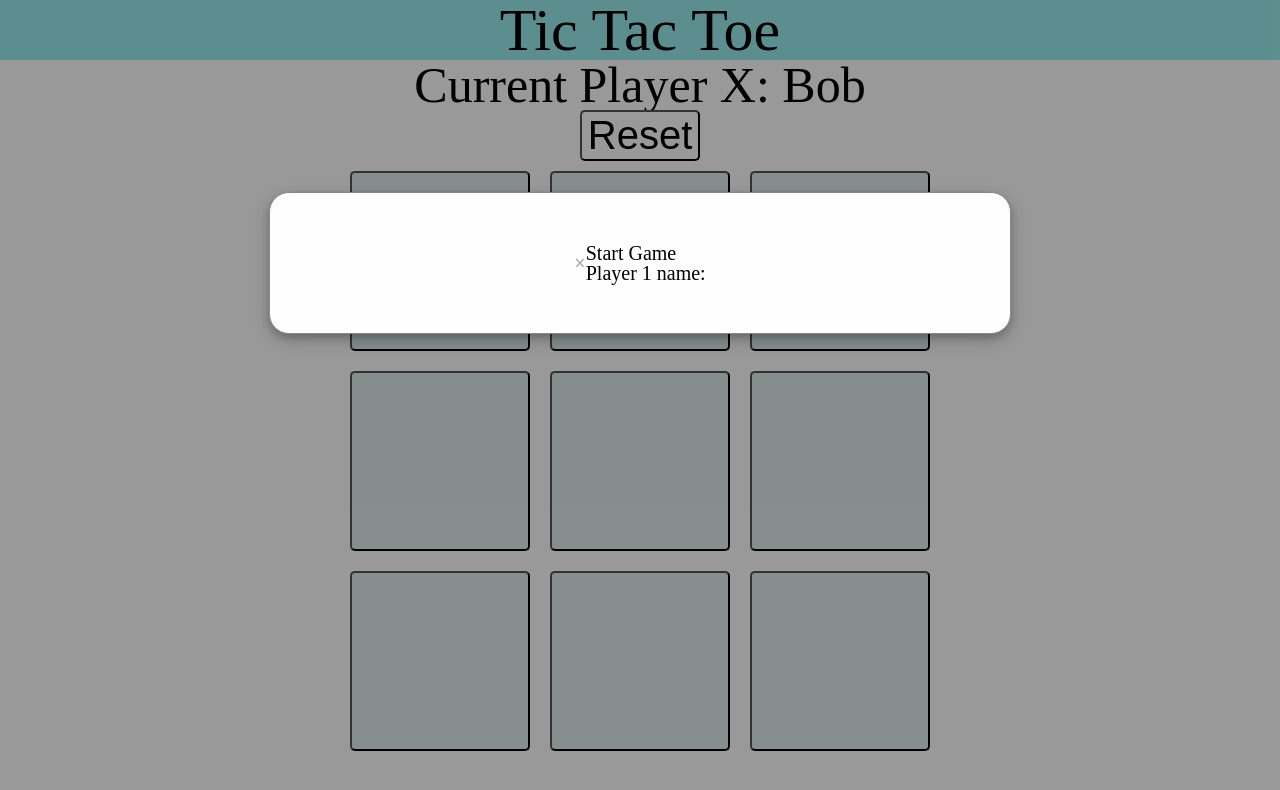
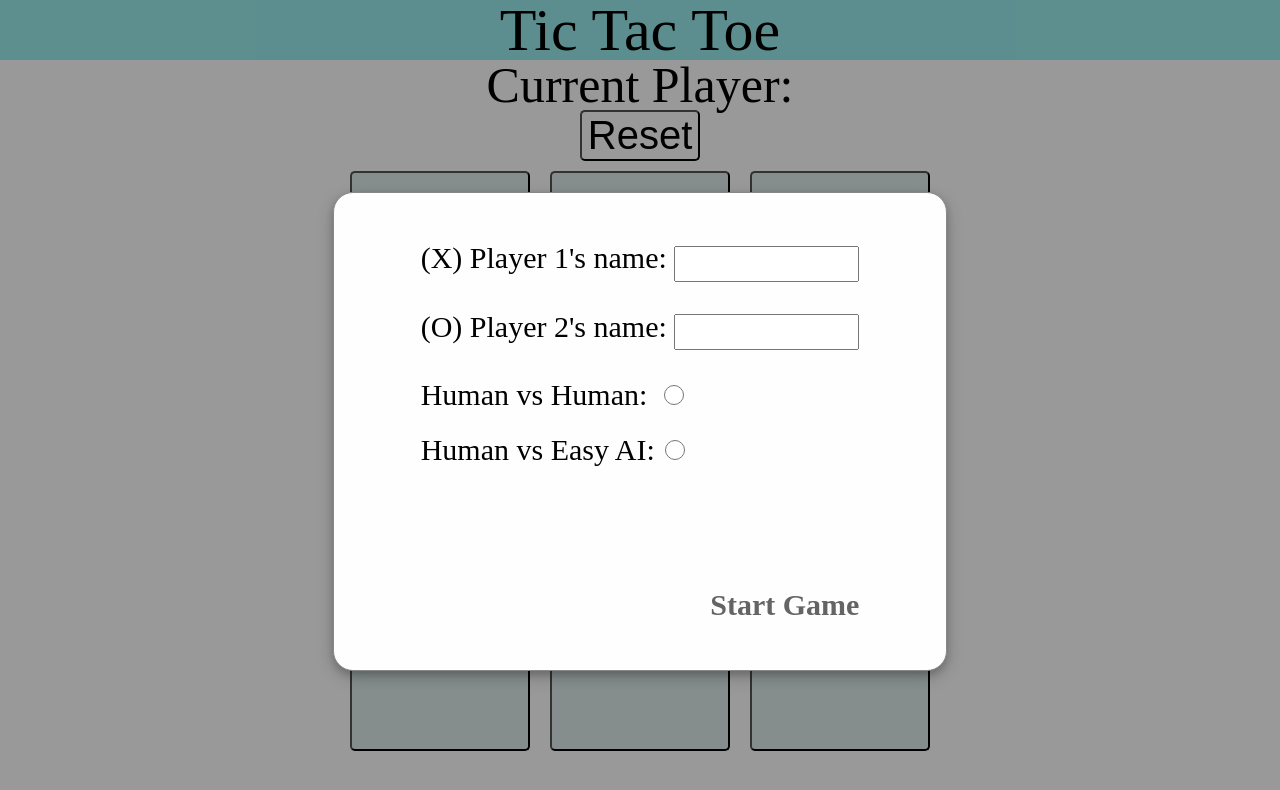
Before and after one commit to Robert-Shirley/TicTacToe, a plain HTML site: page index.html in a window 1280 px wide. Drawn offline with Linux system fonts and the light colour scheme.

Commit message:
added initial form with functionality

```diff
--- a/index.html
+++ b/index.html
@@ -59,13 +59,27 @@
       </div>
 
     </div>
+
     <div id="InitialForm" class="modal">
 
       <!-- Initial Popup content -->
       <div class="front-content">
-        <span class="front">&times;</span>
-        <p>Start Game
-        <br> Player 1 name: </p>
+
+        <form id="myForm">
+        <p class="Title">
+       (X) Player 1's name: <input type="text" class="formClass" id="form1"></p>
+
+        <p class="Title">
+         (O) Player 2's name: <input type="text" class="formClass" id="form2"></p>
+
+          <label for="1v1" class="Title">Human vs Human:</label>
+          <input type="radio" id="1v1" name="choice" value="1" style="margin-left: 12px; border: 0px; height: 1.5em; width: 1.5em;"><br>
+
+          <label for="ai" class="Title" >Human vs Easy AI:</label>
+          <input type="radio" id="ai" name="choice" value="2" style="margin-top: 30px; margin-bottom: 30px; border: 0px; height: 1.5em; width: 1.5em;"><br>
+
+        <span class="front">Start Game</span>
+        </form>
       </div>
 
     </div>
--- a/script.js
+++ b/script.js
@@ -10,7 +10,7 @@
 
     //1 = yes, 0 = no. hvh =human vs human, hveAI = human vs easy AI, hvIAI = human vs Impossible AI. Default is hvh. Player 1 is always human
     Player1: {
-        name: "Bob",
+        name: "",
         human: 1,
         symbol: "X",
     },
@@ -22,7 +22,7 @@
     gameState:{
         hvh: 0,
         hveAI: 0,
-        hvIAI: 1,
+        hvIAI: 0,
     },
 
     //turn counter
@@ -42,47 +42,79 @@
         this.$button = this.$div.find('button');
         this.$curPlayer = this.$el.find('#displayTurn');
         this.$reset = this.$el.find('#resetButton');
+        this.$P1Name = this.$el.find('#form1');
+        this.$P2Name = this.$el.find('#form2');
+        this.$choice = this.$el.find('input[name=choice]');
+
+
+        this.$Start = this.$el.find('.front');
+
     },
     bindEvents: function(){
         this.$button.on('click',this.addSquare.bind(this));
         this.$reset.on('click',this.resetGame.bind(this));
+        this.$Start.on('click',this.startGame.bind(this));
     },
+
+    startGame: function(){
+        this.Player1.name = this.$P1Name.val();
+        this.Player2.name = this.$P2Name.val();
+        let checkedValue = this.$choice.filter(":checked").val();
+
+       if(checkedValue==="1"){
+        this.gameState.hvh = 1;
+        this.gameState.hveAI = 0;
+        }
+        else
+        {this.gameState.hvh = 0;
+        this.gameState.hveAI =1;
+        }
+
+        this.displayPlayer();
+
+    },
+
     render: function(){
         this.displayPlayer();
         if(this.turns.length >=1){
         for (let i = 1; i <=9; i++)
-        {
-            document.getElementById(i).innerHTML = this.squares[i];
+             {
+               document.getElementById(i).innerHTML = this.squares[i];
+             }
+
         }
-    }
     },
+
+
+
     addSquare: function(event){
         let $add = $(event.target).closest('button');
         let numb = $add.attr('id');
         let inte = parseInt(numb)-1;
         if( this.squares[numb]=="" ){
         if (this.turns.length == 0 || this.turns.length ==2 || this.turns.length ==4 || this.turns.length ==6|| this.turns.length == 8)
-        {   document.getElementById(numb).innerHTML = "X";
+        {
             this.squares[numb] = "X";
             this.turns.push(null);
            this.availableSpaces = this.availableSpaces.filter(inte => inte != numb);
            console.log(this.availableSpaces);
 
-           if (this.gameState.hveAI ==1 && this.turns.length<9)
+        this.checkConditionsX();
+
+           if (this.gameState.hveAI ==1 && (this.turns.length == 1 || this.turns.length == 3 || this.turns.length == 5 || this.turns.length ==7))
            {this.easyAI();}
            else if (this.gameState.hvIAI == 1 && this.turns.length<9)
            {this.impossibleAI();}
-         }
 
+        }
         else if (this.gameState.hvh == 1 && (this.turns.length == 1 || this.turns.length == 3 || this.turns.length == 5 || this.turns.length ==7))
-        { document.getElementById(numb).innerHTML = "O";
+        {
         this.squares[numb] = "O";
         this.turns.push(null);
         this.availableSpaces = this.availableSpaces.filter(inte => inte != numb) }
 
+        this.render();
 
-        this.render();
-        this.checkConditionsX();
         this.checkConditionsO();
         this.checkTie();
 
@@ -107,9 +139,9 @@
 
     displayPlayer: function(){
         if (this.turns.length == 0 || this.turns.length ==2 || this.turns.length ==4 || this.turns.length ==6|| this.turns.length == 8)
-        {   document.getElementById("displayTurn").innerHTML = `Current Player ${this.Player1.symbol}: ${this.Player1.name}` ;}
+        {   document.getElementById("displayTurn").innerHTML = `Current Player: ${this.Player1.name}` ;}
         else if (this.turns.length == 1 || this.turns.length == 3 || this.turns.length == 5 || this.turns.length ==7)
-        { document.getElementById("displayTurn").innerHTML = `Current Player ${this.Player2.symbol}: ${this.Player2.name}` ;}
+        { document.getElementById("displayTurn").innerHTML = `Current Player: ${this.Player2.name}` ;}
     },
 
     //check if X has won
@@ -217,7 +249,7 @@ var InitialForm = document.getElementById("InitialForm");
 var span4 = document.getElementsByClassName("front")[0];
 
 span4.onclick = function() {
-    InitialForm.style.display = "none";
+   InitialForm.style.display = "none";
   }
 window.onload = function()
 {
--- a/style.css
+++ b/style.css
@@ -149,21 +149,25 @@ transition: all .3s ease-in-out;
   margin: 15% auto; /* 15% from the top and centered */
   padding: 50px;
   border: 1px solid #888;
-  width: 50%; /* Could be more or less, depending on screen size */
+  width: 40%; /* Could be more or less, depending on screen size */
   font-size: 20px;box-shadow: 0 4px 8px 0 rgba(0,0,0,0.2),0 6px 20px 0 rgba(0,0,0,0.19);
   animation-name: animatetop;
   animation-duration: 1.0s;
   border-radius: 20px;
   display: flex;
-  align-items: center;
-  justify-content: center;
+  columns:auto;
+  align-content:space-around;
+  justify-content:space-evenly;
 }
 
 .front {
-  color: #aaa;
-  float: right;
-  font-size: 20px;
+  color: rgb(100, 100, 100);
+  float:inline-end;
+  margin-left: 120px;
+  margin-top: 100px;
+  font-size: 30px;
   font-weight: bold;
+
 }
 
 .front:hover,
@@ -172,3 +176,15 @@ transition: all .3s ease-in-out;
   text-decoration: none;
   cursor: pointer;
 }
+
+.Title
+{
+font-size: 30px;
+margin-bottom: 30px;
+
+}
+
+.formClass
+{
+  height: 30px;
+}
```
Also changed, not shown: 1 other file.
